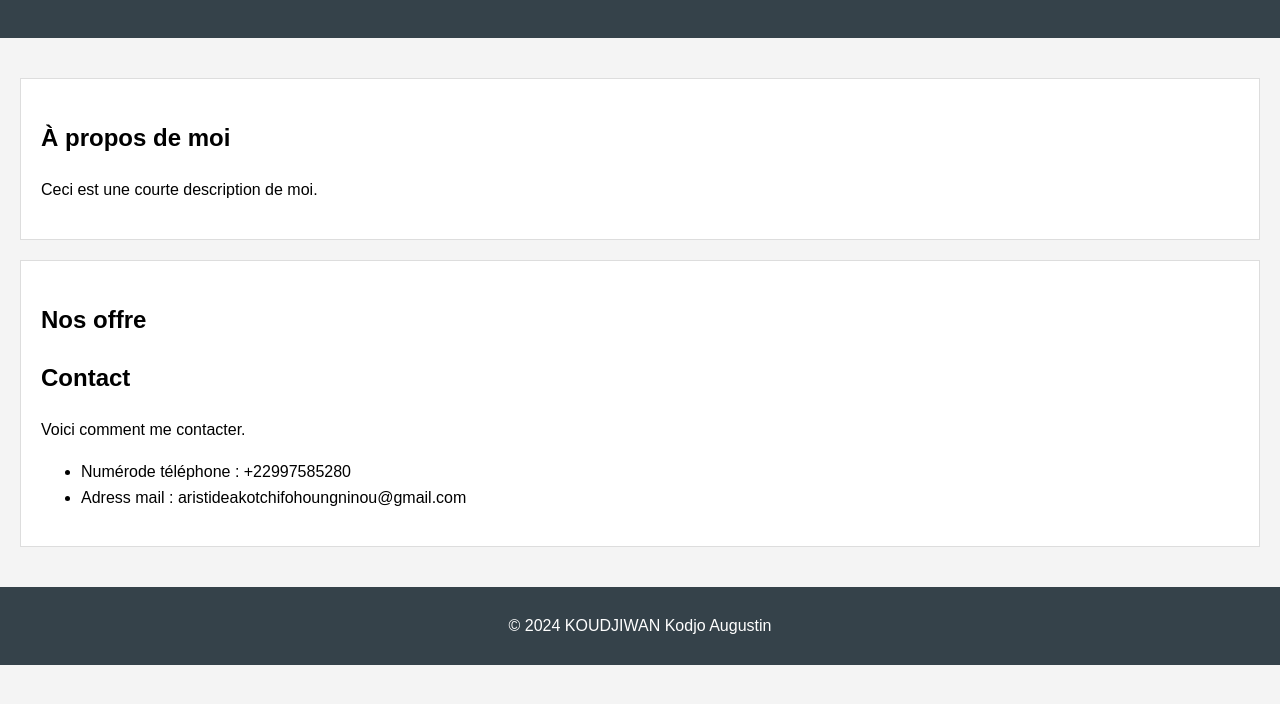
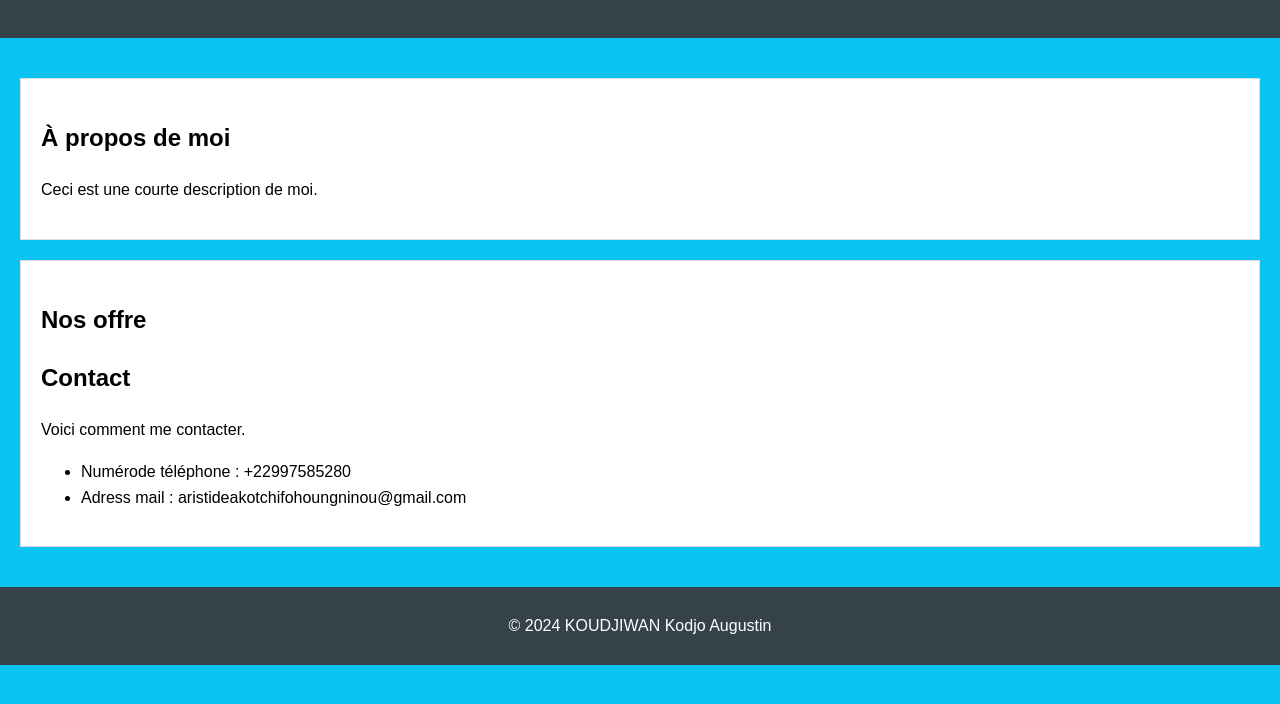
Before and after one commit to Akotchifo/projet_cours, a plain HTML site: page index.html in a window 1280 px wide. Shown: the part 96-800 px from the top of the page. Drawn offline with Linux system fonts and the light colour scheme.

Commit message:
ajout style bcg

```diff
--- a/style.css
+++ b/style.css
@@ -3,7 +3,7 @@ body {
     line-height: 1.6;
     margin: 0;
     padding: 0;
-    background-color: #f4f4f4;
+    background-color: #0ac3f1;
 }
 
 header {
```
